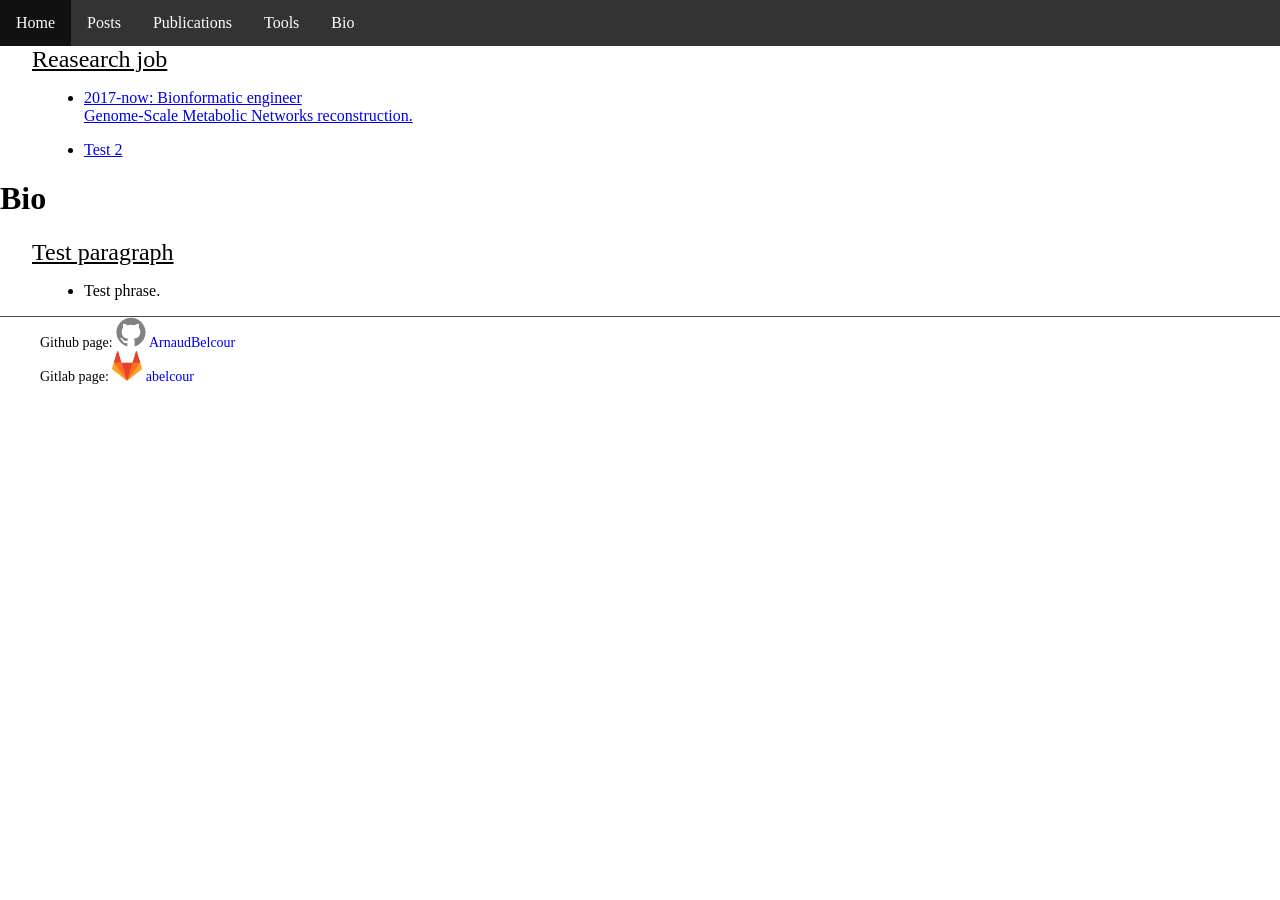
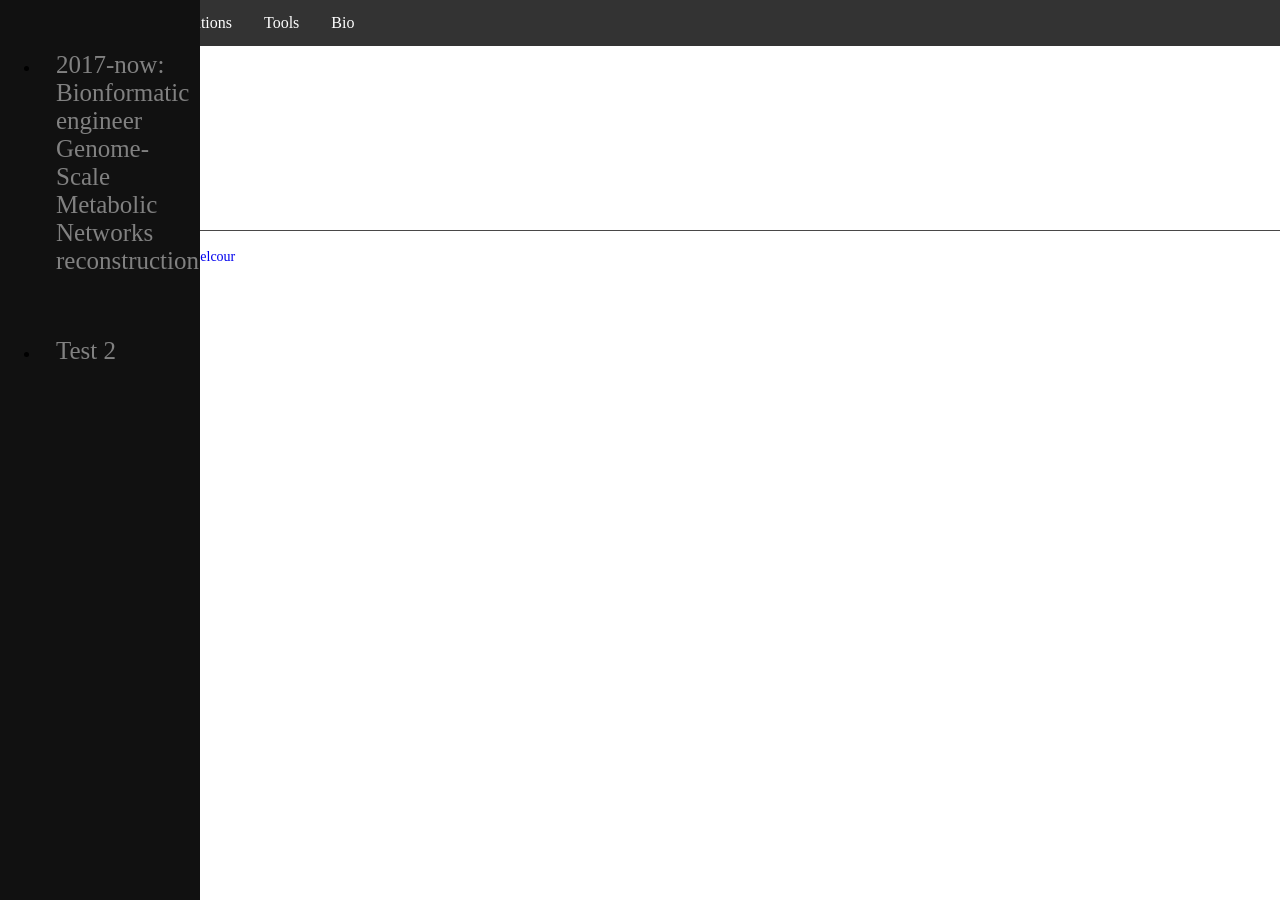
Before and after one commit to ArnaudBelcour/blog, a Jekyll site: the page built from pages/bios/bio.html, in a window 1280 px wide. Built offline with Jekyll 4.4.1, drawn with Linux system fonts in a browser that asks for light colours.

Commit message:
Add css for side bar.

```diff
--- a/_includes/bio_nav_bar.html
+++ b/_includes/bio_nav_bar.html
@@ -1,12 +1,12 @@
 
 <h2>Reasearch job</h2>
-<ul class='nav'>
-		<li><a href="{{ "/pages/bios/bioeng.html" | prepend: site.baseurl }}">
+<ul class='leftnav'>
+		<li><a href="{{ "/pages/bios/bio.html" | prepend: site.baseurl }}">
 		<p>2017-now: Bionformatic engineer<br>
 		Genome-Scale Metabolic Networks reconstruction.<br>
 		</p></a>
 	</li>
-	<li><a href="{{ "/pages/bios/bio.html" | prepend: site.baseurl }}">
+	<li><a href="{{ "/pages/bios/bioeng.html" | prepend: site.baseurl }}">
 		<p>Test 2<br>
 		</p></a>
 	</li>
--- a/assets/css/style.css
+++ b/assets/css/style.css
@@ -63,6 +63,26 @@
   font-size: 14px;
 }
 
+.leftnav {
+  height: 100%; /* 100% Full-height */
+  width: 160px; /* 0 width - change this with JavaScript */
+  position: fixed; /* Stay in place */
+  z-index: 1; /* Stay on top */
+  top: 0; /* Stay at the top */
+  left: 0;
+  background-color: #111; /* Black*/
+  overflow-x: hidden; /* Disable horizontal scroll */
+  padding-top: 20px;
+}
+
+.leftnav a {
+  padding: 6px 8px 6px 16px;
+  text-decoration: none;
+  font-size: 25px;
+  color: #818181;
+  display: block;
+}
+
 .icon-bar {
   border-top : 0.5px solid rgb(73, 71, 71);
   margin: 0 auto 0 auto;
```
